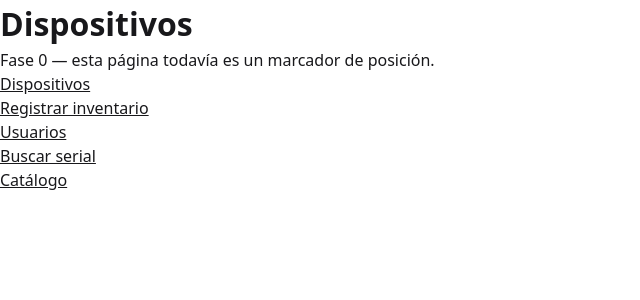
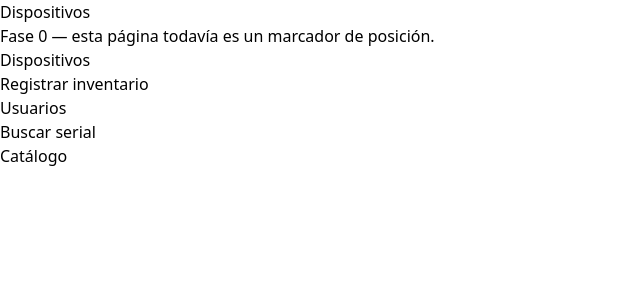
Before and after one commit to Zergio88/sie-control-center, a React (Vite) app: page /devices in a window 1280 px wide. Shown: the top 300 px of the page, without its empty margins (0-640 px from the left). Built offline with nearby package versions, Linux system fonts and the light colour scheme.

Commit message:
chore: add Tailwind CSS 4 with site design tokens

```diff
--- a/package.json
+++ b/package.json
@@ -18,12 +18,14 @@
     "react-router-dom": "^7.9.6"
   },
   "devDependencies": {
+    "@tailwindcss/vite": "^4.3.3",
     "@types/node": "^24.13.3",
     "@types/react": "^19.2.17",
     "@types/react-dom": "^19.2.3",
     "@vitejs/plugin-react": "^6.0.4",
     "oxlint": "^1.75.0",
     "prettier": "^3.6.2",
+    "tailwindcss": "^4.3.3",
     "typescript": "~6.0.2",
     "vite": "^8.2.0"
   }
--- a/src/index.css
+++ b/src/index.css
@@ -1,65 +1,81 @@
+@import 'tailwindcss';
+
+@theme {
+  /* Site palette — dark-violet sidebar (Phase 1) + light content */
+  --color-violet-950: #2e1065;
+  --color-violet-900: #3b1280;
+  --color-violet-800: #4c1d95;
+  --color-violet-600: #7c3aed;
+  --color-violet-100: #ede9fe;
+  --color-surface: #ffffff;
+  --color-surface-muted: #f4f4f5;
+  --color-border: #e4e4e7;
+  --color-ink: #18181b;
+  --color-ink-muted: #52525b;
+  --color-danger: #dc2626;
+  --color-danger-bg: #fee2e2;
+  --color-success: #16a34a;
+  --color-success-bg: #dcfce7;
+  --color-warning: #d97706;
+  --color-warning-bg: #fef3c7;
+
+  --font-sans: system-ui, 'Segoe UI', Roboto, sans-serif;
+}
+
+@layer base {
   :root {
-  /* Palette base — dark-violet sidebar (Phase 1) + light content */
-  --violet-950: #2e1065;
-  --violet-900: #3b1280;
-  --violet-800: #4c1d95;
-  --violet-600: #7c3aed;
-  --violet-100: #ede9fe;
-  --surface: #ffffff;
-  --surface-muted: #f4f4f5;
-  --border: #e4e4e7;
-  --text: #18181b;
-  --text-muted: #52525b;
-  --danger: #dc2626;
-  --danger-bg: #fee2e2;
-  --success: #16a34a;
-  --success-bg: #dcfce7;
-  --warning: #d97706;
-  --warning-bg: #fef3c7;
+    color-scheme: light;
+  }
 
-  --sans: system-ui, 'Segoe UI', Roboto, sans-serif;
-
-  color-scheme: light;
-  color: var(--text);
-  background: var(--surface);
-  font: 16px/1.5 var(--sans);
-  font-synthesis: none;
-  text-rendering: optimizeLegibility;
+  html {
     -webkit-font-smoothing: antialiased;
     -moz-osx-font-smoothing: grayscale;
-}
-
-*,
-*::before,
-*::after {
-  box-sizing: border-box;
+    text-rendering: optimizeLegibility;
   }
 
   body {
-  margin: 0;
-  min-height: 100svh;
+    min-height: 100vh;
+    font-synthesis: none;
+  }
 }
 
-h1,
-h2,
-h3,
-h4,
-p {
-  margin: 0;
+@layer components {
+  /* --- Buttons --- */
+  .btn {
+    @apply inline-flex cursor-pointer items-center justify-center gap-2 rounded-md px-4 py-2 text-sm font-medium transition-colors focus-visible:outline-2 focus-visible:outline-offset-2 focus-visible:outline-violet-600 disabled:pointer-events-none disabled:opacity-60;
+  }
+  .btn-primary {
+    @apply bg-violet-800 text-white hover:bg-violet-900;
+  }
+  .btn-secondary {
+    @apply border border-border bg-surface text-ink hover:bg-surface-muted;
+  }
+  .btn-danger {
+    @apply bg-danger text-white hover:opacity-90;
+  }
+  .btn-block {
+    @apply w-full;
   }
 
-ul {
-  padding: 0;
-  margin: 0;
-  list-style: none;
+  /* --- Form controls --- */
+  .input {
+    @apply w-full rounded-md border border-border bg-surface px-3 py-2 text-sm text-ink shadow-xs placeholder:text-ink-muted focus:border-violet-600 focus:outline-2 focus:outline-offset-0 focus:outline-violet-600 disabled:cursor-not-allowed disabled:bg-surface-muted;
+  }
+  .input-error {
+    @apply border-danger focus:border-danger focus:outline-danger;
+  }
+  .field-label {
+    @apply mb-1.5 block text-sm font-medium text-ink;
+  }
+  .field-error {
+    @apply mt-1.5 text-sm text-danger;
   }
 
-a {
-  color: inherit;
+  /* --- Sidebar --- */
+  .sidebar-link {
+    @apply flex items-center gap-3 rounded-md px-3 py-2 text-sm text-violet-100/80 transition-colors hover:bg-white/10 hover:text-white;
   }
-
-button,
-input,
-select {
-  font: inherit;
+  .sidebar-link-active {
+    @apply bg-violet-800 text-white hover:bg-violet-800;
   }
+}
--- a/vite.config.ts
+++ b/vite.config.ts
@@ -1,10 +1,11 @@
 import { fileURLToPath } from 'node:url';
 import { defineConfig } from 'vite';
 import react from '@vitejs/plugin-react';
+import tailwindcss from '@tailwindcss/vite';
 
 // https://vite.dev/config/
 export default defineConfig({
-  plugins: [react()],
+  plugins: [react(), tailwindcss()],
   resolve: {
     alias: {
       '@': fileURLToPath(new URL('./src', import.meta.url)),
```
Also changed, not shown: 1 other file (tests, documents, lock files or other folders). Lines whose indentation alone changed are shown as unchanged.
